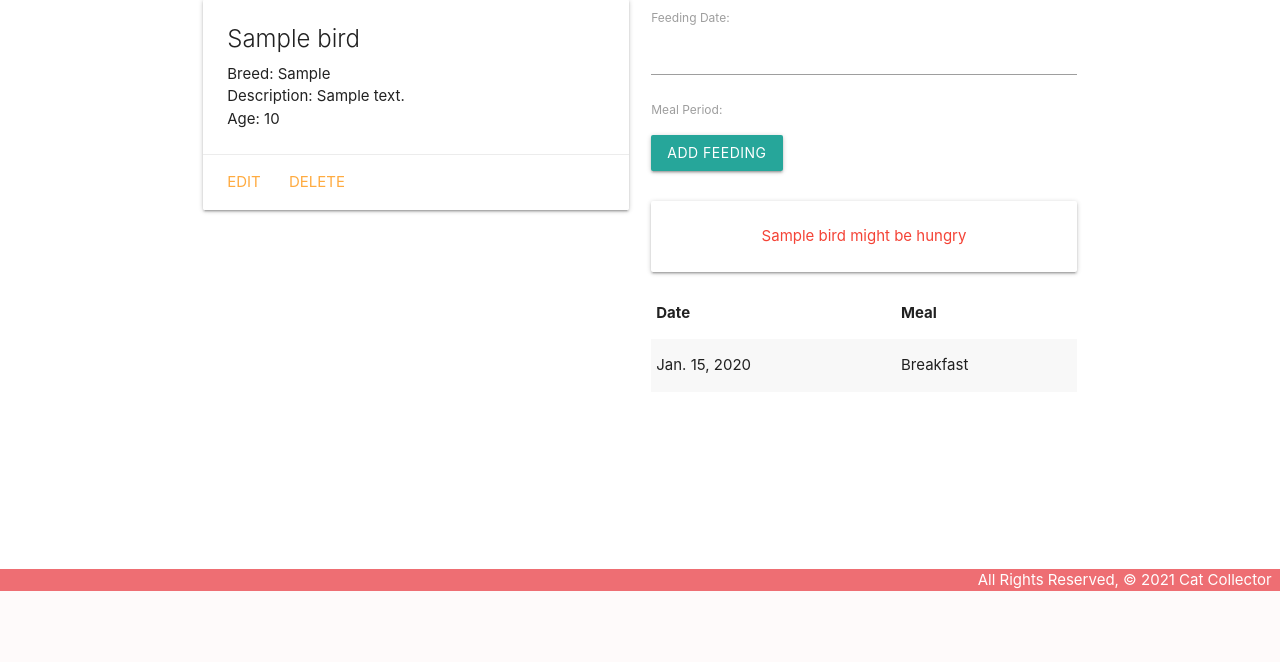
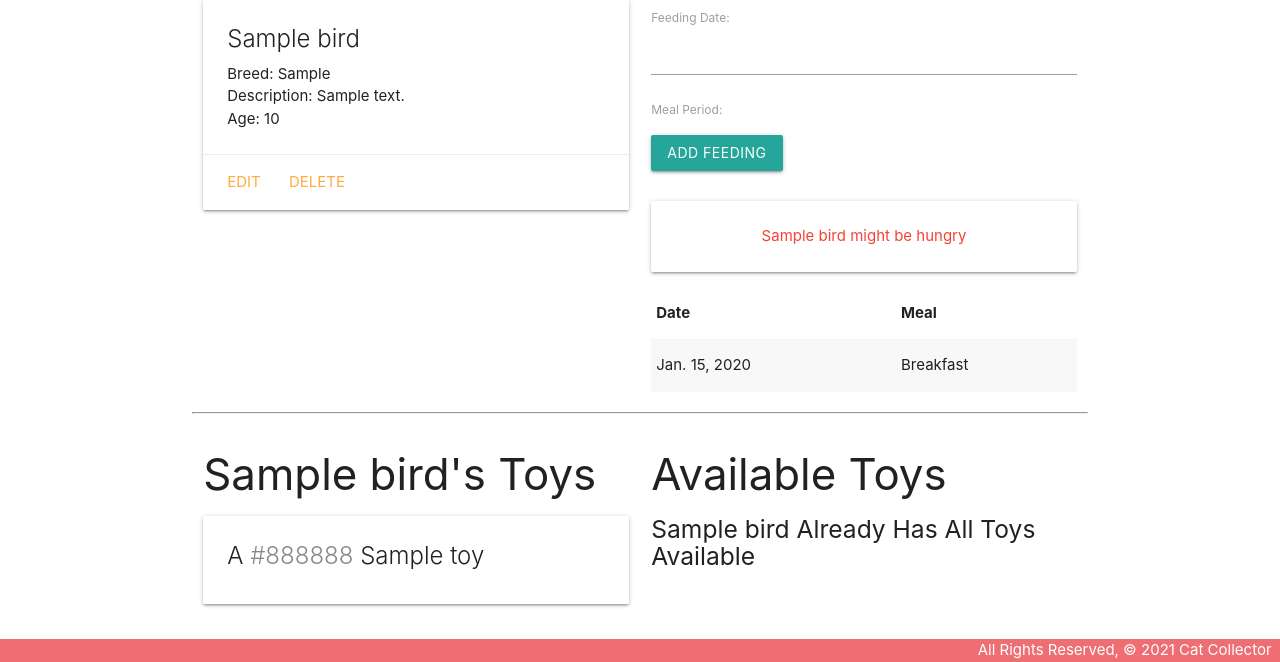
Before and after one commit to SEIR59/unit-4-day-5, a Django app: page /birds/1/ in a window 1280 px wide. Shown: the part 209-871 px from the top of the page. Before the commit the page ends 800 px from the top, so only its background shows below. Run offline with Django 3.2, Linux system fonts and the light colour scheme; tables that the repository leaves empty hold one stand-in row (values such as "Sample post").

Commit message:
Add toys to birds

```diff
--- a/birdcollector/main_app/models.py
+++ b/birdcollector/main_app/models.py
@@ -9,7 +9,15 @@ MEALS = (
 )
 
 
+class Toy(models.Model):
+  name = models.CharField(max_length=50)
+  color = models.CharField(max_length=20)
 
+  def __str__(self):
+    return self.name
+
+  def get_absolute_url(self):
+      return reverse('toys_detail', kwargs={'pk': self.id})
 
 
 
@@ -29,6 +37,7 @@ class Bird(models.Model):
   breed = models.CharField(max_length=100)
   description = models.TextField(max_length=250)
   age = models.IntegerField()
+  toys = models.ManyToManyField(Toy)
 
   def __str__(self):
     return self.name
--- a/birdcollector/main_app/templates/base.html
+++ b/birdcollector/main_app/templates/base.html
@@ -20,6 +20,8 @@
         </ul>
         <ul class="right">
           <li><a href="{% url 'about' %}">About</a></li>
+          <li><a href="{% url 'toys_create' %}">Add a Toy</a></li>
+          <li><a href="{% url 'toys_index' %}">View All Toys</a></li>
           <li><a href="{% url 'birds_create' %}">Add a Bird</a></li>
           <li><a href="{% url 'index' %}">View All My Birds</a></li>
         </ul>
--- a/birdcollector/main_app/templates/birds/detail.html
+++ b/birdcollector/main_app/templates/birds/detail.html
@@ -52,6 +52,46 @@
     </table>
   </div>
 </div>
+<hr>
+<div class="row">
+  <div class="col s6">
+    <h3>{{ bird.name }}'s Toys</h3>
+    {% if bird.toys.count %}
+    {% for toy in bird.toys.all %}
+    <div class="card">
+      <div class="card-content">
+        <span class="card-title">
+          A <span style="color: {{ toy.color }}">{{ toy.color }}</span> {{ toy.name }}
+        </span>
+      </div>
+    </div>
+    {% endfor %}
+    {% else %}
+    <h5>No Toys :(</h5>
+    {% endif %}
+  </div>
+  <div class="col s6">
+    <h3>Available Toys</h3>
+    {% if toys.count %}
+    {% for toy in toys.all %}
+    <div class="card">
+      <div class="card-content">
+        <span class="card-title">
+          A <span style="color: {{ toy.color }}">{{ toy.color }}</span> {{ toy.name }}
+        </span>
+      </div>
+      <div class="card-action">
+        <form action="{% url 'assoc_toy' cat.id toy.id %}" method="POST">
+          {% csrf_token %}
+          <button type="submit" class="btn">Add</button>
+        </form>
+      </div>
+    </div>
+    {% endfor %}
+    {% else %}
+    <h5>{{bird.name}} Already Has All Toys Available</h5>
+    {% endif %}
+  </div>
   <script>
 
     const dateEl = document.getElementById('id_date');
--- a/birdcollector/main_app/urls.py
+++ b/birdcollector/main_app/urls.py
@@ -10,4 +10,10 @@ urlpatterns = [
     path('birds/<int:pk>/update/', views.BirdUpdate.as_view(), name='birds_update'),
     path('birds/<int:pk>/delete/', views.BirdDelete.as_view(), name='birds_delete'),
     path('birds/<int:bird_id>/add_feeding/', views.add_feeding, name='add_feeding'),
+    path('toys/', views.ToyList.as_view(), name='toys_index'),
+    path('toys/<int:pk>/', views.ToyDetail.as_view(), name='toys_detail'),
+    path('toys/create/', views.ToyCreate.as_view(), name='toys_create'),
+    path('toys/<int:pk>/update/', views.ToyUpdate.as_view(), name='toys_update'),
+    path('toys/<int:pk>/delete/', views.ToyDelete.as_view(), name='toys_delete'),
+    path('cats/<int:cat_id>/assoc_toy/<int:toy_id>/', views.assoc_toy, name='assoc_toy'),
 ]
--- a/birdcollector/main_app/views.py
+++ b/birdcollector/main_app/views.py
@@ -1,6 +1,7 @@
 from django.shortcuts import render, redirect
 from django.views.generic.edit import CreateView, UpdateView, DeleteView
-from .models import Bird
+from django.views.generic import ListView, DetailView
+from .models import Bird, Toy
 from .forms import FeedingForm
 
 
@@ -17,16 +18,18 @@ def birds_index(request):
 
 def birds_detail(request, bird_id):
   bird = Bird.objects.get(id=bird_id)
+  id_list = bird.toys.all().values_list('id')
+  toys_bird_doesnt_have = Toy.objects.exclude(id__in=id_list)
   feeding_form = FeedingForm()
   return render(request, 'birds/detail.html', {
   'bird': bird,
   'feeding_form': feeding_form,
+  'toys': toys_bird_doesnt_have
   })
 
 class BirdCreate(CreateView):
   model = Bird
-  fields = '__all__'
-  success_url = '/birds/'
+  fields = ['name', 'breed', 'description', 'age']
 
 class BirdUpdate(UpdateView):
   model = Bird
@@ -47,3 +50,25 @@ def add_feeding(request, bird_id):
     new_feeding.bird_id = bird_id
     new_feeding.save()
   return redirect('detail', bird_id=bird_id)
+
+class ToyList(ListView):
+  model = Toy
+
+class ToyDetail(DetailView):
+  model = Toy
+
+class ToyCreate(CreateView):
+  model = Toy
+  fields = '__all__'
+
+class ToyUpdate(UpdateView):
+  model = Toy
+  fields = ['name', 'color']
+
+class ToyDelete(DeleteView):
+  model = Toy
+  success_url = '/toys/'
+
+def assoc_toy(request, bird_id, toy_id):
+  Bird.objects.get(id=bird_id).toys.add(toy_id)
+  return redirect('detail', bird_id=bird_id)
```
Also changed, not shown: birdcollector/main_app/templates/main_app/toy_confirm_delete.html (added, +13 -0 lines), birdcollector/main_app/templates/main_app/toy_detail.html (added, +20 -0 lines), birdcollector/main_app/templates/main_app/toy_form.html (added, +19 -0 lines), birdcollector/main_app/templates/main_app/toy_list.html (added, +17 -0 lines), birdcollector/main_app/migrations/0002_alter_feeding_meal.py (added), birdcollector/main_app/migrations/0003_toy_bird_toys.py (added). Lines whose indentation alone changed are shown as unchanged.
